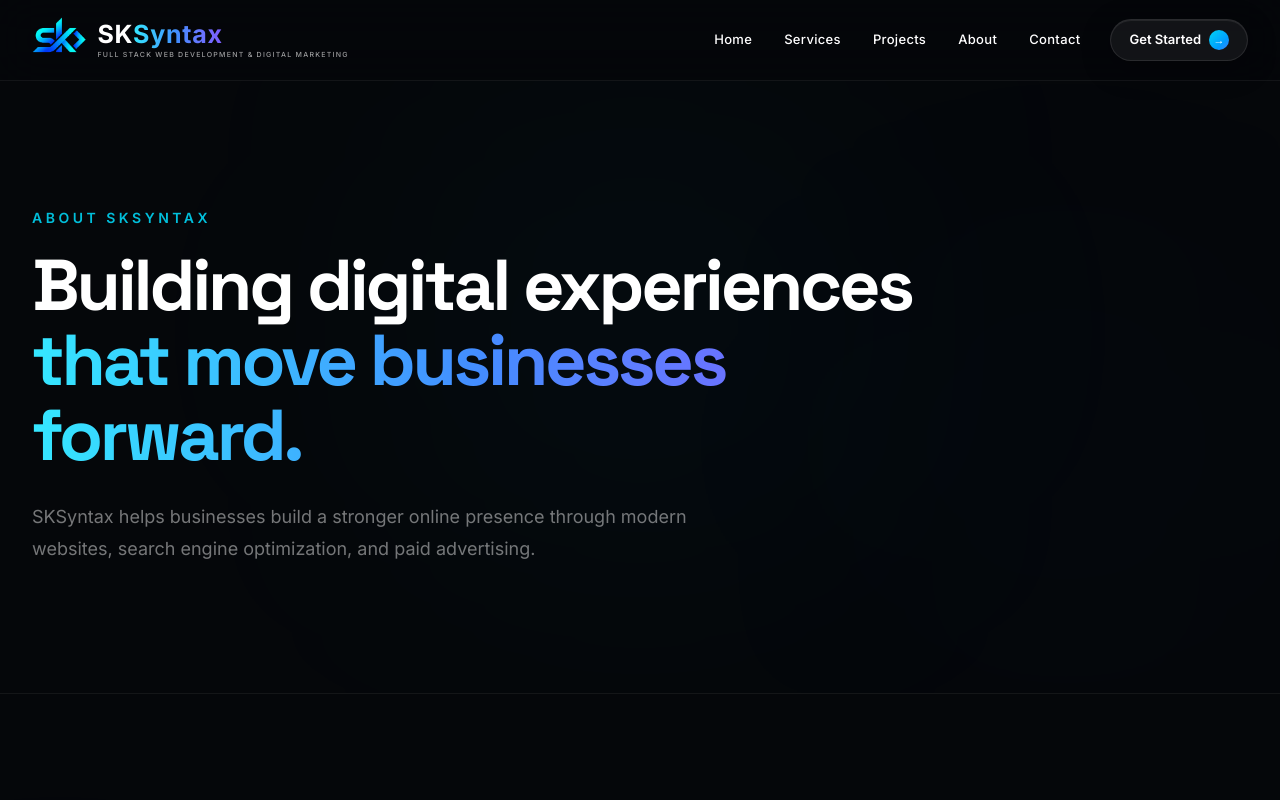
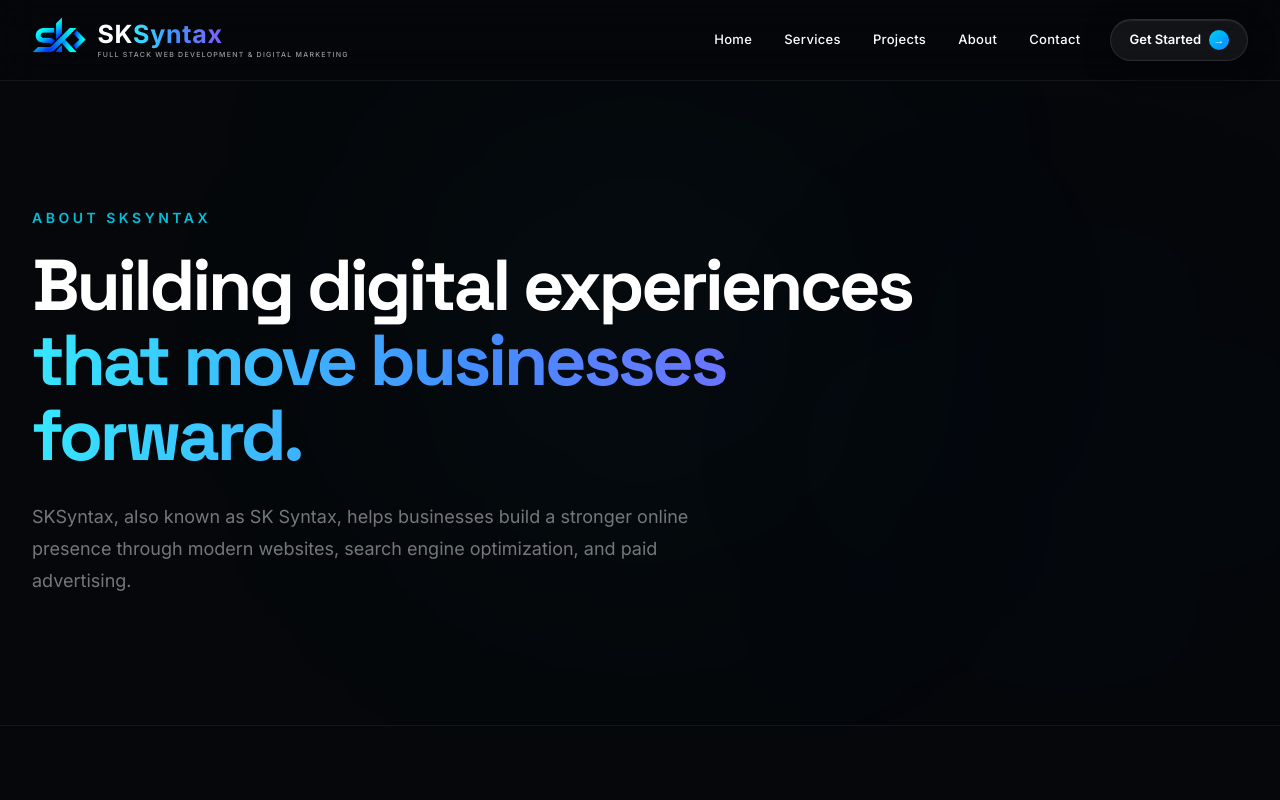
Before and after one commit to shashiyadav1790/sksyntax, a Next.js app: page /about in a window 1280 px wide. Shown: the top 800 px of the page. Built offline with nearby package versions, Linux system fonts and the light colour scheme.

Commit message:
updated layout

```diff
--- a/src/app/about/page.js
+++ b/src/app/about/page.js
@@ -78,7 +78,8 @@ export default function AboutPage() {
 
             {/* Description */}
             <p className="mt-7 max-w-2xl text-base leading-7 text-white/45 sm:text-lg sm:leading-8">
-              SKSyntax helps businesses build a stronger online presence
+              SKSyntax, also known as SK Syntax,
+              helps businesses build a stronger online presence
               through modern websites, search engine optimization, and paid
               advertising.
             </p>
--- a/src/app/layout.js
+++ b/src/app/layout.js
@@ -19,13 +19,14 @@ const organizationSchema = {
   "@context": "https://schema.org",
   "@type": "Organization",
   name: "SKSyntax",
+  alternateName: "SK Syntax",
   url: "https://www.sksyntax.com",
   description:
     "SKSyntax provides professional website development, SEO, Meta Ads, and Google Ads solutions to help businesses grow online.",
-      sameAs: [
+  sameAs: [
     "https://www.instagram.com/sksyntax/",
     "https://www.facebook.com/sksyntax/",
-  "https://www.linkedin.com/in/shashi-yadav88/",
+    "https://www.linkedin.com/in/shashi-yadav88/",
   ],
 };
 
```
